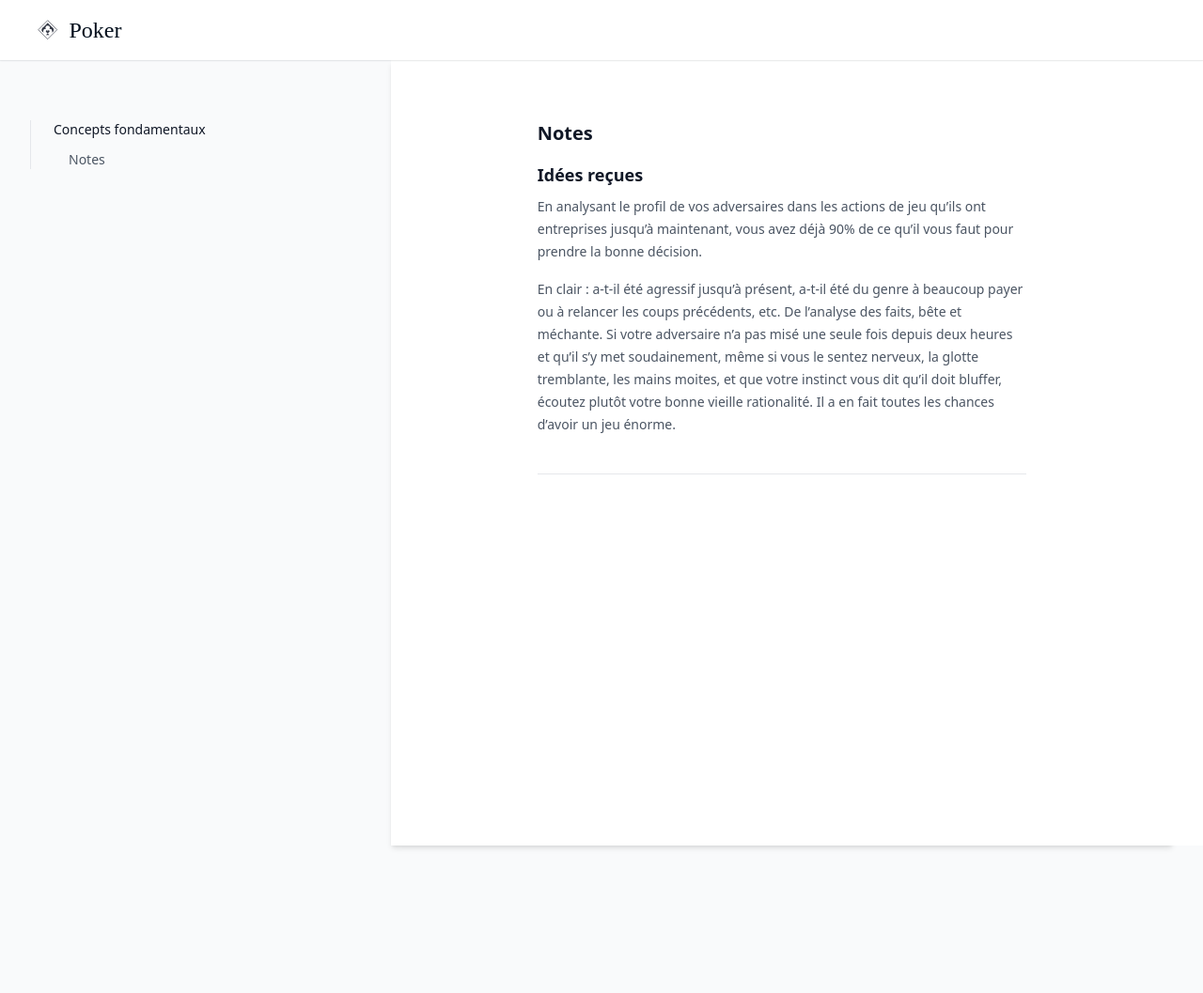
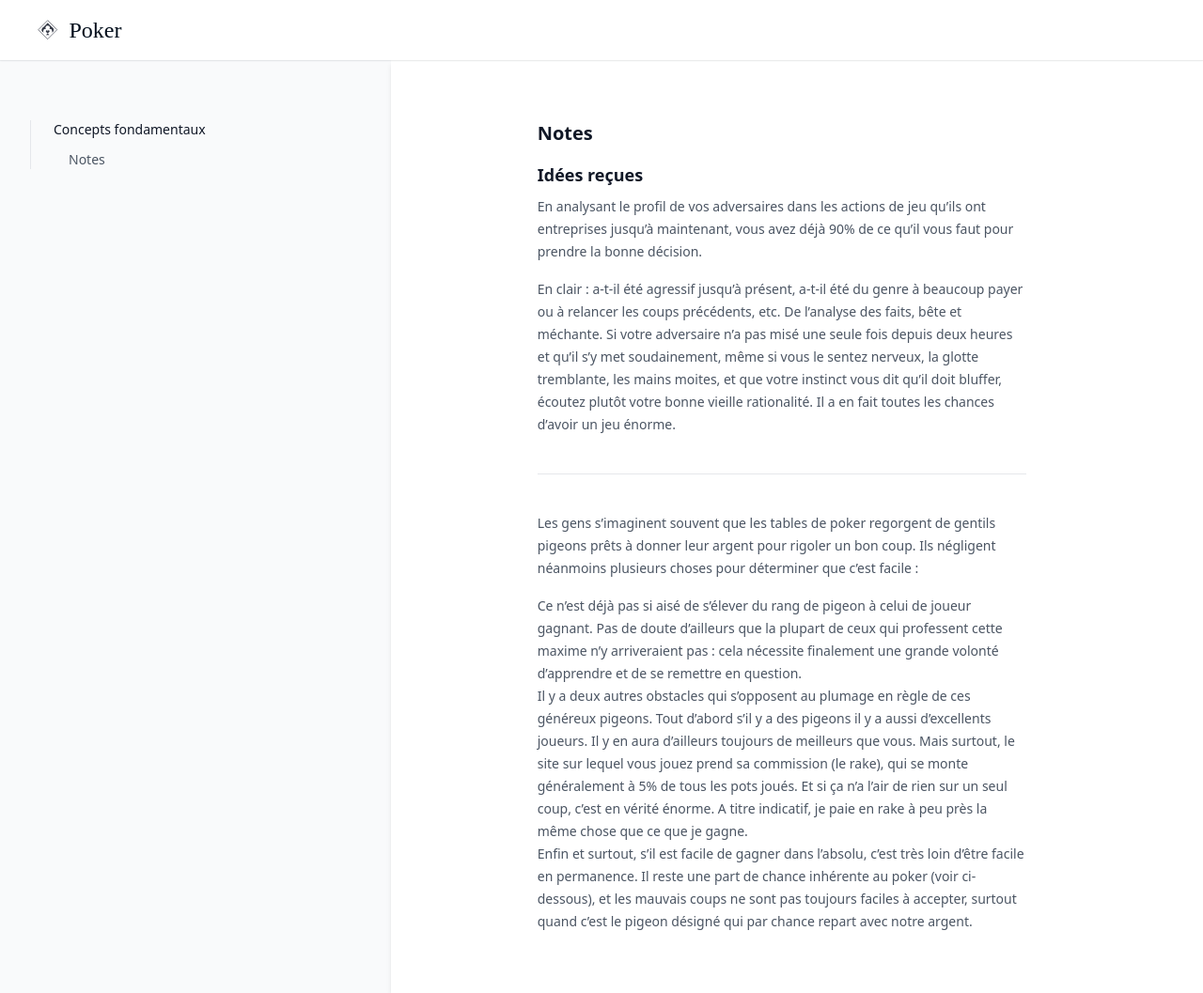
Before and after one commit to greglejeune/ebook, a Jekyll site: the page built from _poker/2021-09-01-notes.md, in a window 1280 px wide. Shown: the whole page at 94% size. Built offline with Jekyll 4.4.1, drawn with Linux system fonts in a browser that asks for light colours.

Commit message:
Update 2021-09-01-notes.md

```diff
--- a/_poker/2021-09-01-notes.md
+++ b/_poker/2021-09-01-notes.md
@@ -22,3 +22,19 @@ En clair : a-t-il été agressif jusqu’à présent, a-t-il été du genr
 <p></p>
 
 <hr id="using-react">
+
+<p>
+Les gens s’imaginent souvent que les tables de poker regorgent de gentils pigeons prêts à donner leur argent pour rigoler un bon coup. Ils négligent néanmoins plusieurs choses pour déterminer que c’est facile :
+</p>
+
+<ul>
+  <li>
+    Ce n’est déjà pas si aisé de s’élever du rang de pigeon à celui de joueur gagnant. Pas de doute d’ailleurs que la plupart de ceux qui professent cette maxime n’y arriveraient pas : cela nécessite finalement une grande volonté d’apprendre et de se remettre en question.
+  </li>
+  <li>
+    Il y a deux autres obstacles qui s’opposent au plumage en règle de ces généreux pigeons. Tout d’abord s’il y a des pigeons il y a aussi d’excellents joueurs. Il y en aura d’ailleurs toujours de meilleurs que vous. Mais surtout, le site sur lequel vous jouez prend sa commission (le rake), qui se monte généralement à 5% de tous les pots joués. Et si ça n’a l’air de rien sur un seul coup, c’est en vérité énorme. A titre indicatif, je paie en rake à peu près la même chose que ce que je gagne.
+  </li>
+  <li>
+    Enfin et surtout, s’il est facile de gagner dans l’absolu, c’est très loin d’être facile en permanence. Il reste une part de chance inhérente au poker (voir ci-dessous), et les mauvais coups ne sont pas toujours faciles à accepter, surtout quand c’est le pigeon désigné qui par chance repart avec notre argent.
+  </li>
+</ul>
```
